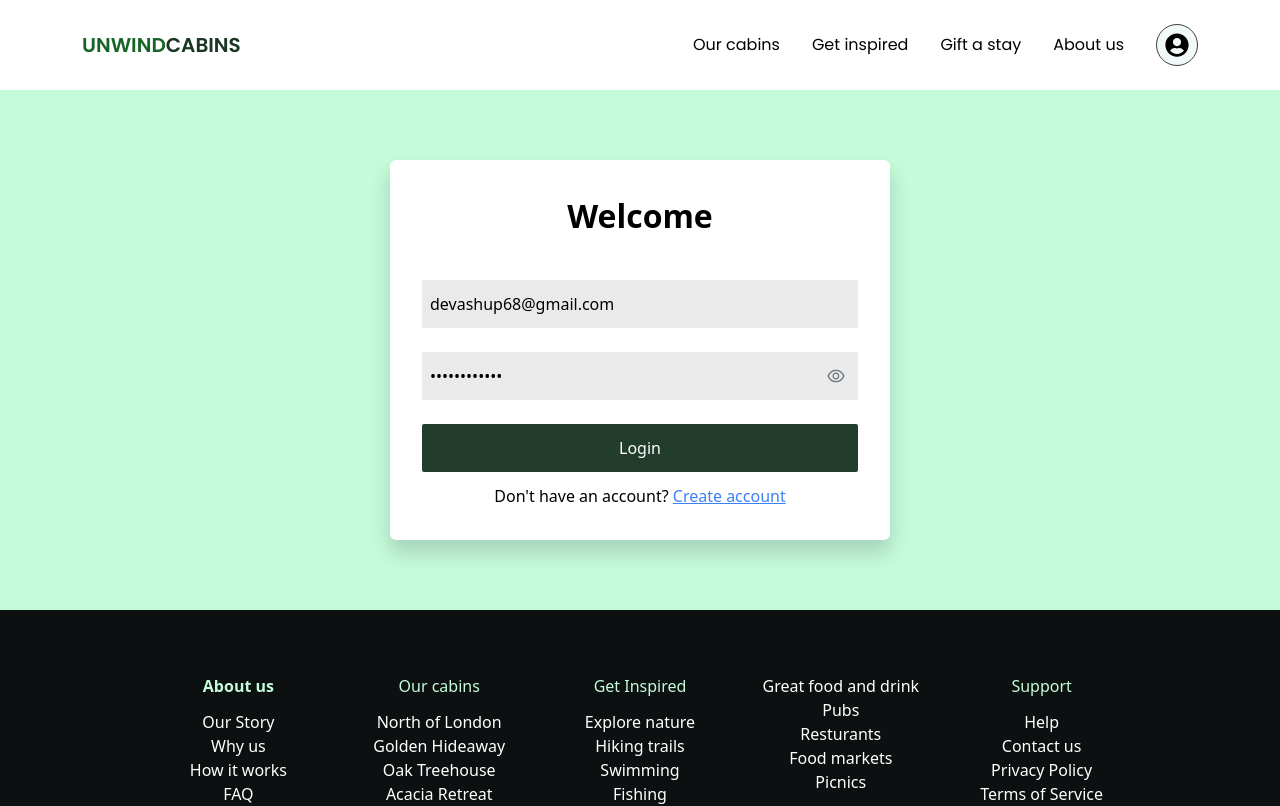
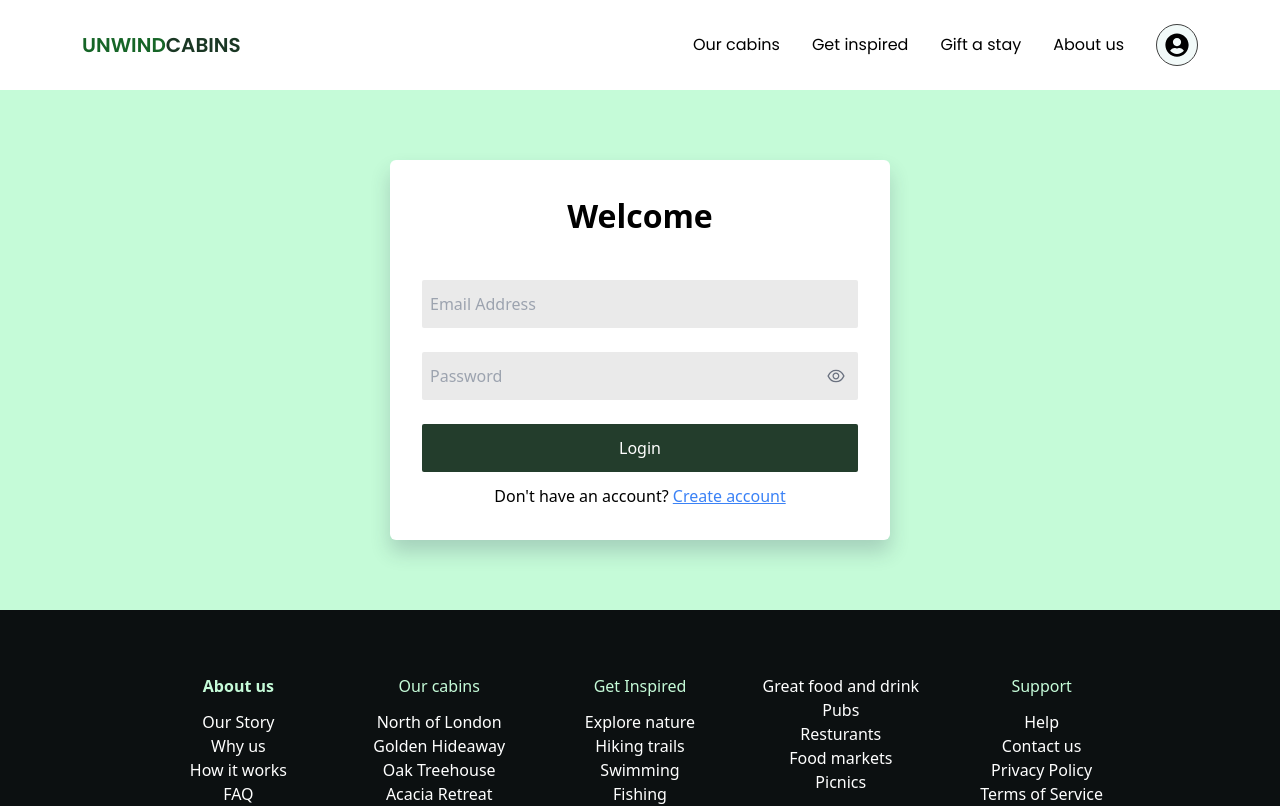
Before and after one commit to devCodeUp03/unwindcabins-frontend, a React (Vite) app: page /login in a window 1280 px wide. Shown: the top 806 px of the page. Built offline with nearby package versions, Linux system fonts and the light colour scheme; no server answers.

Commit message:
default email and password at login removed

```diff
--- a/src/pages/Login.jsx
+++ b/src/pages/Login.jsx
@@ -12,8 +12,8 @@ const Login = () => {
   const [isLoading, setIsLoading] = useState(false);
   const [showPassword, setShowPassword] = useState(false);
   const [userInfos, setUserInfos] = useState({
-    email: "devashup68@gmail.com",
-    password: "devashish123",
+    email: "",
+    password: "",
   });
   const dispatch = useDispatch();
   const navigate = useNavigate();
```
